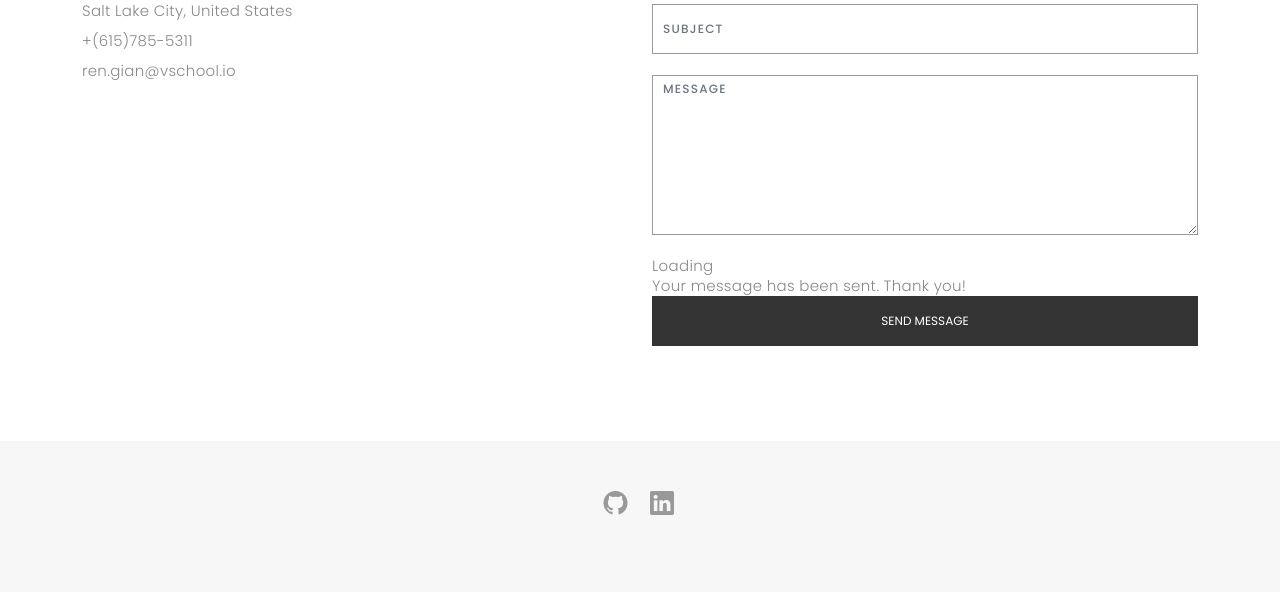
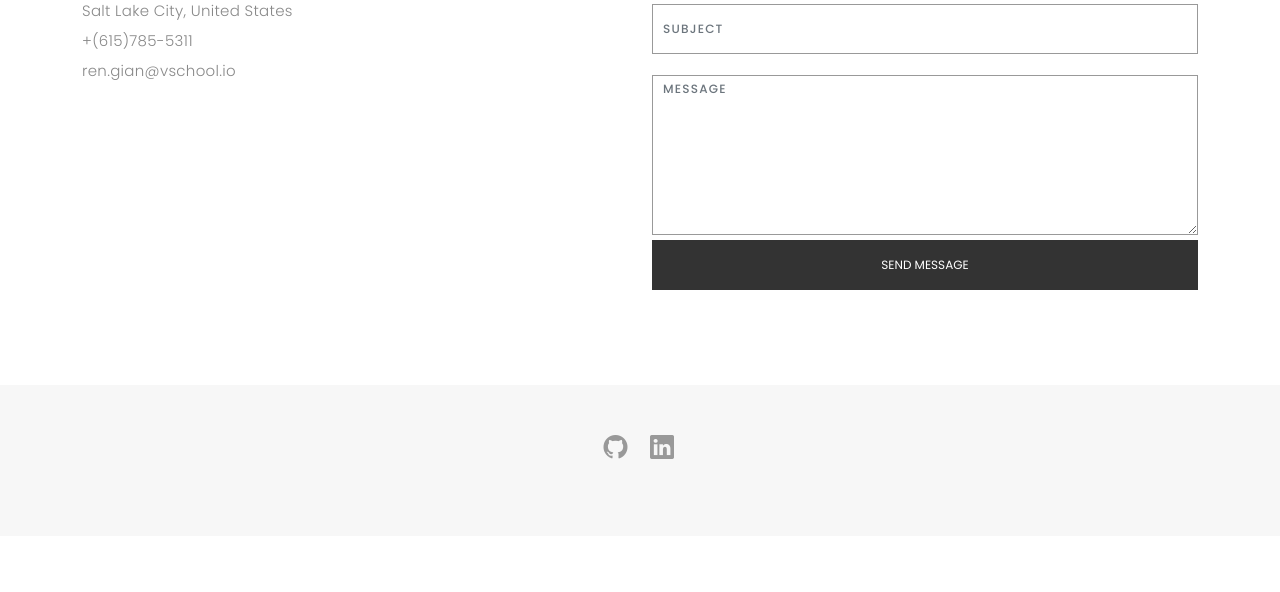
Before and after one commit to RenMG00/my-portfolio-rg, a PHP site: page / in a window 1280 px wide. Shown: the part 2465-3057 px from the top of the page. After the commit the page ends 2924 px from the top, so only its background shows below. Run offline with PHP 8.4, Linux system fonts and the light colour scheme; some web fonts are replaced.

Commit message:
more changes

```diff
--- a/index.html
+++ b/index.html
@@ -294,11 +294,11 @@
                                         </div>
                                     </div>
 
-                                    <div class="col-lg-12">
+                                    <!-- <div class="col-lg-12">
                                         <div class="loading">Loading</div>
                                         <div class="error-message"></div>
                                         <div class="sent-message">Your message has been sent. Thank you!</div>
-                                    </div>
+                                    </div> -->
 
                                     <div class="mt-0">
                                         <input type="submit" class="btn btn-defeault btn-send" value="Send message">
```
Also changed, not shown: contact.php (+3 -5 lines).
